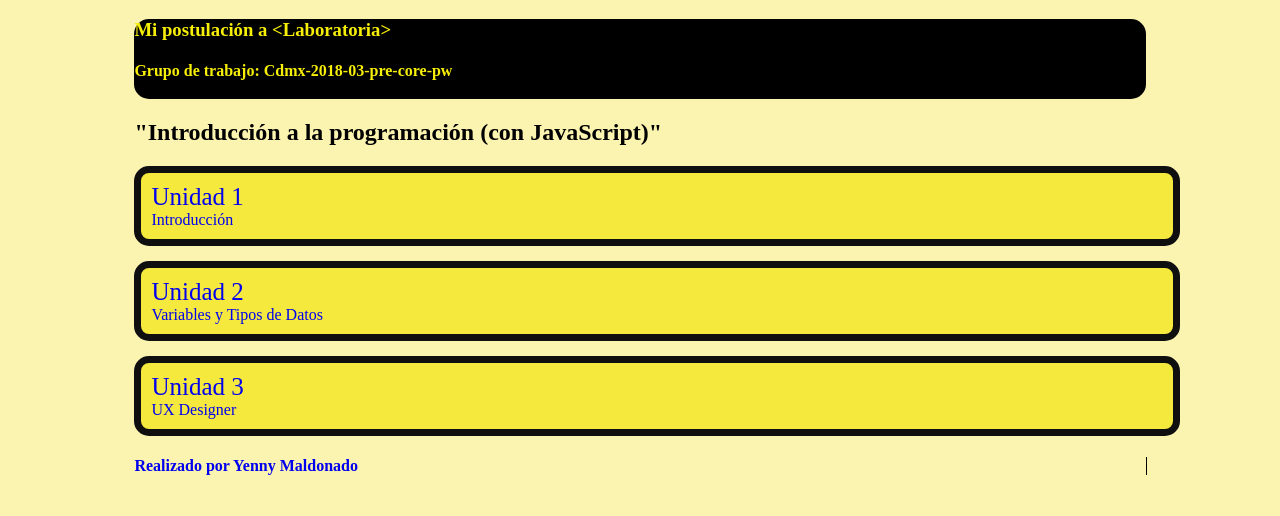
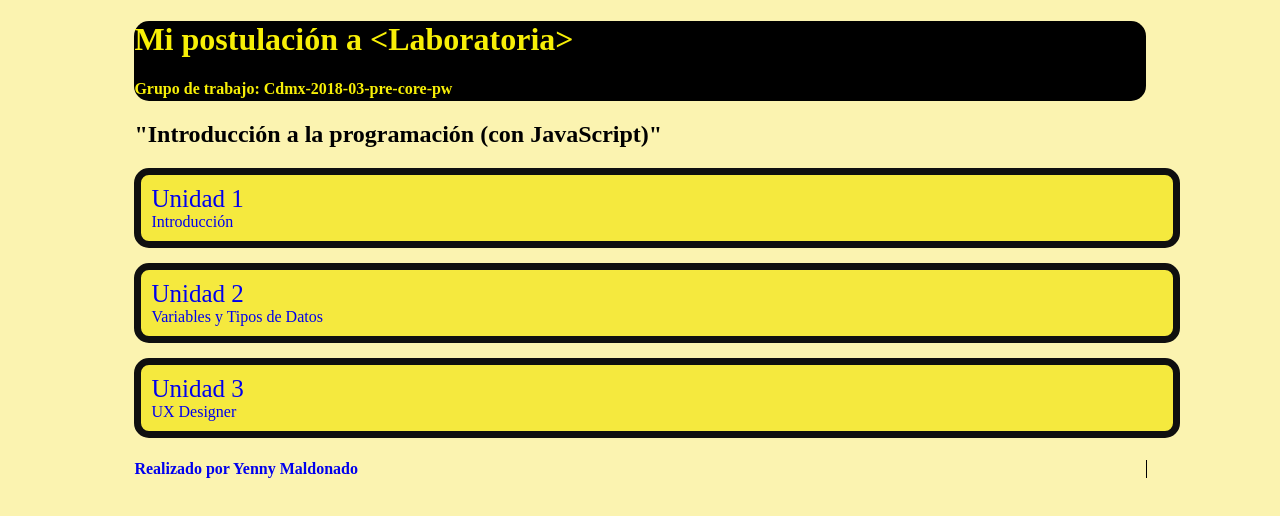
Before and after one commit to YenMaldonado/PostulacionLaboratoria, a plain HTML site: page index.html in a window 1280 px wide. Drawn offline with Linux system fonts and the light colour scheme.

Commit message:
Yen
comentario

```diff
--- a/index.html
+++ b/index.html
@@ -11,7 +11,7 @@
   <div class="margen">
     <!--inicia encabezado-->
     <div class="encabezado">
-      <h3>Mi postulación a &lt;Laboratoria&gt;</h3>
+      <h1>Mi postulación a &lt;Laboratoria&gt;</h1>
 
       <h4>Grupo de trabajo: Cdmx-2018-03-pre-core-pw</h4>
     </div>
```
